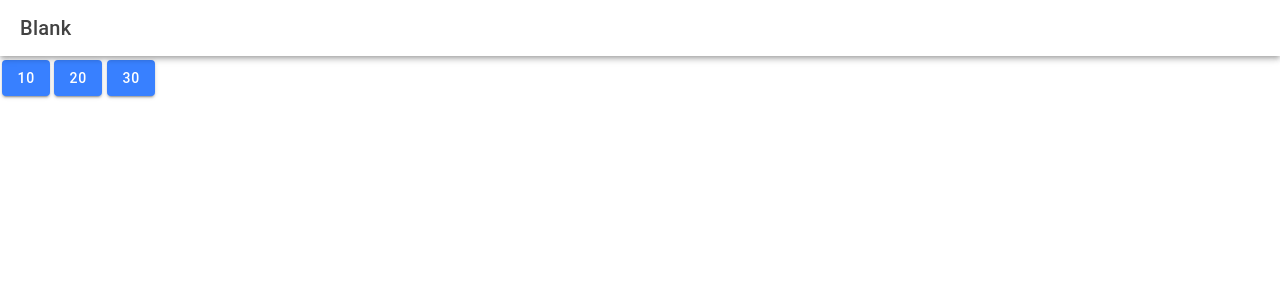
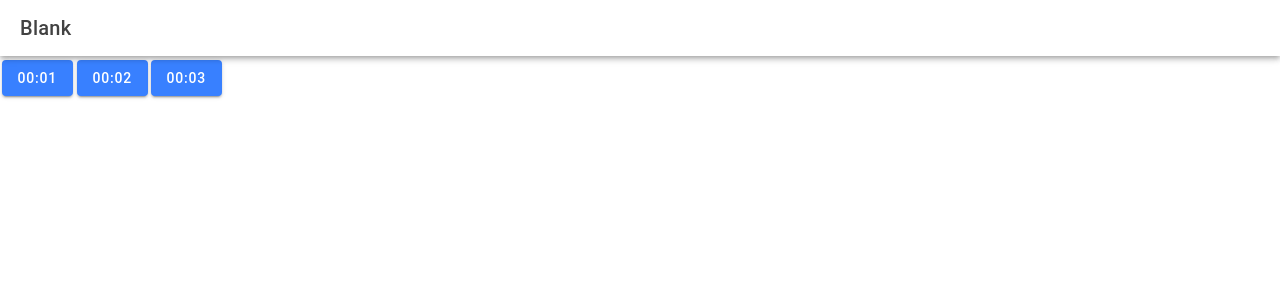
Before and after one commit to delbertina/MultiTimerApp, a React (Vite) app: page /home in a window 1280 px wide. Shown: the top 300 px of the page. Built offline with nearby package versions, Linux system fonts and the light colour scheme.

Commit message:
Update milliseconds to time display

```diff
--- a/src/components/TimerButton.tsx
+++ b/src/components/TimerButton.tsx
@@ -11,8 +11,20 @@ const TimerButton: React.FC<TimerButtonProps> = (props) => {
 
   const [timeDisplay, setTimeDisplay] = useState('0');
 
+  // format the millisecond duration to min:sec format using pad function
+  // round up to the nearest second to avoid 00:00 for less than 1 second
+  const millisecondsToTime = (millis: number): string => {
+    const inputRounded = Math.ceil(millis / 1000) * 1000;
+    const pad = (n: number, z = 2) => ("00" + n).slice(-z);
+    return (
+      pad(((inputRounded % 3.6e6) / 6e4) | 0) +
+      ":" +
+      pad(((inputRounded % 6e4) / 1000) | 0)
+    );
+  }
+
   useEffect(() => {
-    setTimeDisplay(props.milliseconds.toString());
+    setTimeDisplay(millisecondsToTime(props.milliseconds));
   }, [props.milliseconds])
 
   return (
--- a/src/pages/Home.tsx
+++ b/src/pages/Home.tsx
@@ -16,9 +16,9 @@ const Home: React.FC = () => {
             <IonTitle size="large">Multi Timer</IonTitle>
           </IonToolbar>
         </IonHeader>
-        <TimerButton milliseconds={10} clicked={() => {console.log('10')}}/>
-        <TimerButton milliseconds={20} clicked={() => {console.log('20')}}/>
-        <TimerButton milliseconds={30} clicked={() => {console.log('30')}}/>
+        <TimerButton milliseconds={1000} clicked={() => {console.log('10')}}/>
+        <TimerButton milliseconds={2000} clicked={() => {console.log('20')}}/>
+        <TimerButton milliseconds={3000} clicked={() => {console.log('30')}}/>
       </IonContent>
     </IonPage>
   );
```
